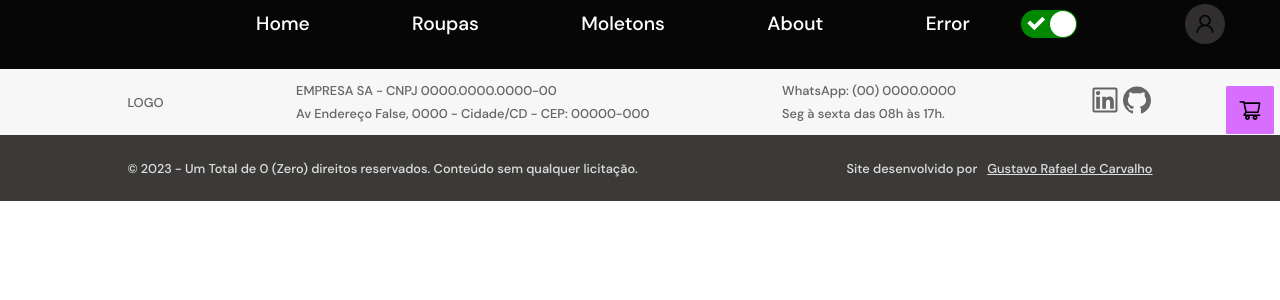
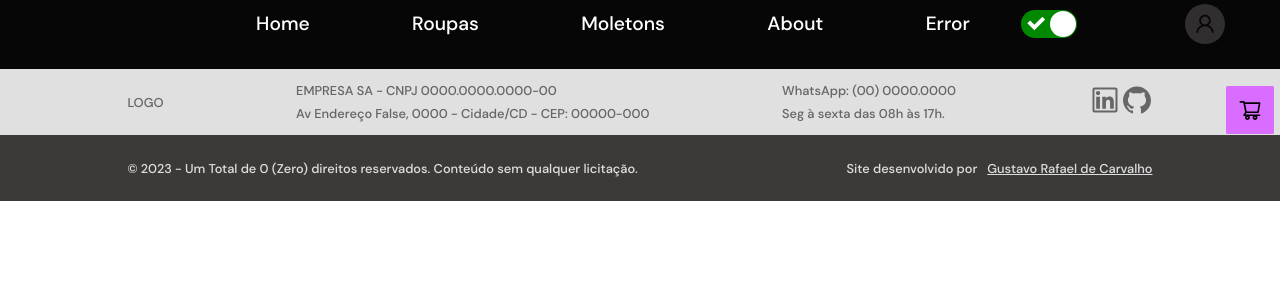
Before and after one commit to GustavoRCarvalho/loja-redux, a React (Create React App) app: page / in a window 1280 px wide. Shown: the top 300 px of the page. Built offline with nearby package versions, Linux system fonts and the light colour scheme.

Commit message:
fix: background color

```diff
--- a/src/components/Molecules/Footer/Contact.jsx
+++ b/src/components/Molecules/Footer/Contact.jsx
@@ -16,7 +16,7 @@ const IconGitHub = styled(AiOutlineGithub)`
 
 export default function Contact() {
   return (
-    <FooterContainerBackground color="#f7f7f7">
+    <FooterContainerBackground color="#e0e0e0">
       <FooterContainer>
         <FooterText color="#666">LOGO</FooterText>
         <div>
```
